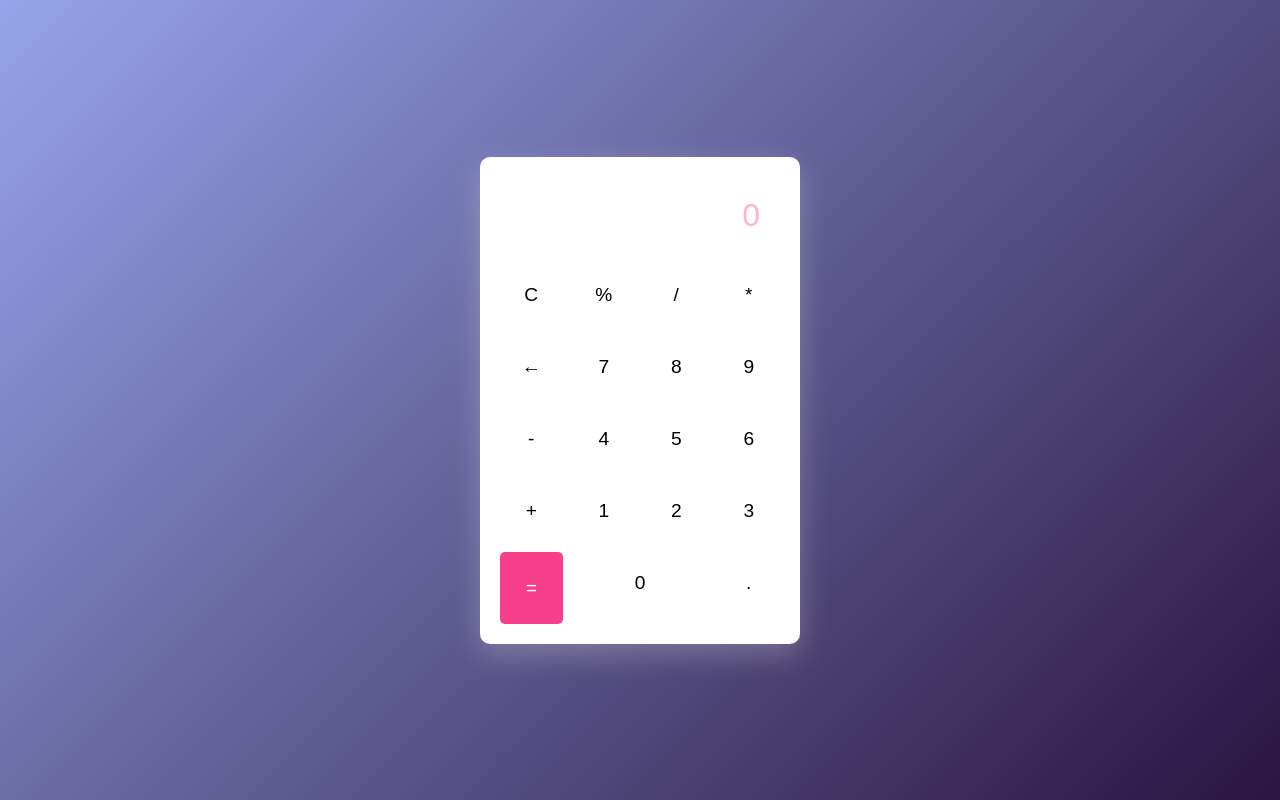
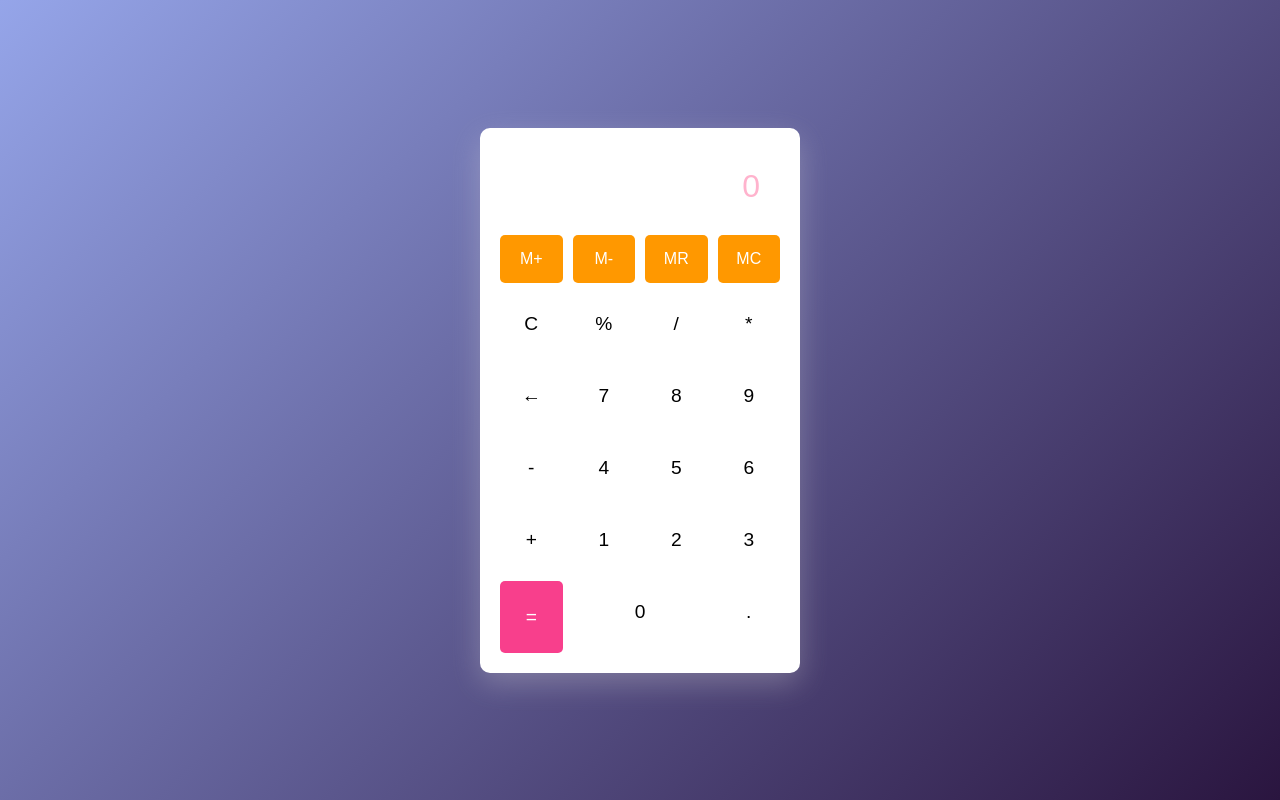
Before and after one commit to anyentsai-png/calculator-app, a plain HTML site: page index.html in a window 1280 px wide. Drawn offline with Linux system fonts and the light colour scheme.

Commit message:
Add memory buttons UI

```diff
--- a/index.html
+++ b/index.html
@@ -9,6 +9,12 @@
 <body>
     <div class="calculator">
         <div class="display" id="display">0</div>
+        <div class="memory-buttons">
+        <button onclick="memoryAdd()" class="memory-btn">M+</button>
+        <button onclick="memorySubtract()" class="memory-btn">M-</button>
+        <button onclick="memoryRecall()" class="memory-btn">MR</button>
+        <button onclick="memoryClear()" class="memory-btn">MC</button>
+        </div>
         <div class="buttons">
             <button onclick="clearDisplay()">C</button>
             <button onclick="calculatePercentage()">%</button>
--- a/style.css
+++ b/style.css
@@ -70,3 +70,29 @@ button:active {
 .zero {
     grid-column: span 2;
 }
+/* 新增記憶按鈕樣式 */
+.memory-buttons {
+    display: grid;
+    grid-template-columns: repeat(4, 1fr);
+    gap: 10px;
+    margin-bottom: 10px;
+}
+
+.memory-btn {
+    padding: 15px;
+    font-size: 1em;
+    background: #ff9800;
+    color: white;
+    border: none;
+    border-radius: 5px;
+    cursor: pointer;
+    transition: all 0.3s;
+}
+
+.memory-btn:hover {
+    background: #f57c00;
+}
+
+.memory-btn:active {
+    transform: scale(0.95);
+}
```
